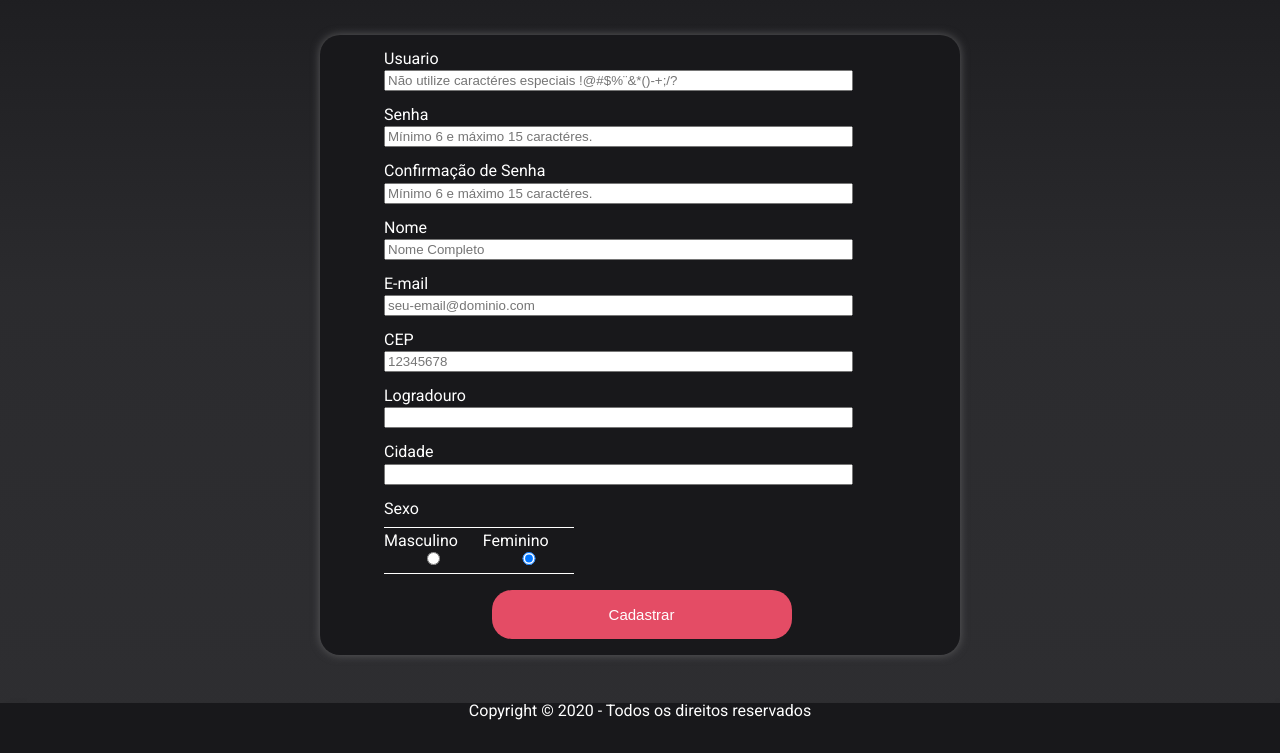
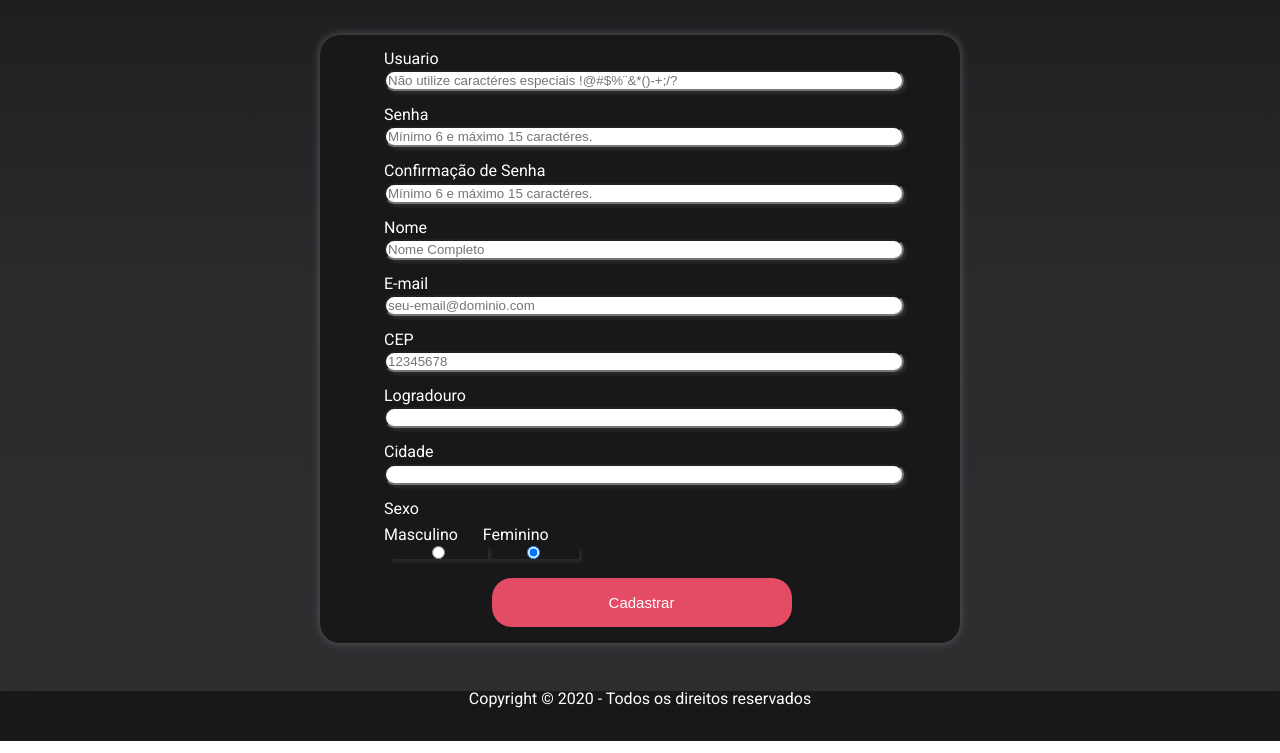
Before and after one commit to lucasdev3/form-validation, a plain HTML site: page views/register.html in a window 1280 px wide. Shown: the part 159-912 px from the top of the page. Drawn offline with nearby package versions, Linux system fonts and the light colour scheme.

Commit message:
Update register.css

```diff
--- a/assets/css/register.css
+++ b/assets/css/register.css
@@ -85,14 +85,18 @@ fieldset {
 }
 
 .form-content input {
-    width: 90%;
+    width: 100%;
+    border-radius: 20px;
+    box-shadow: #2b2b2e 3px 3px 3px;
 }
 
 .radio {
     display: flex;
     flex-direction: row;
 }
-
+input::selection {
+    background: red;
+}
 label {
     color: #ffffff;
     margin-top: 1rem;
@@ -103,9 +107,7 @@ label {
     margin-bottom: 10px;
 }
 .masculino, .feminino {
-    padding: 5px 0;
-    border-top: 1px solid white;
-    border-bottom: 1px solid white;
+    box-shadow: none;
 }
 button {
     border-radius: 20px;
@@ -120,14 +122,15 @@ button {
     border: none;
     left: 21%;
     transition: 0.5s;
+    box-sizing: border-box;
 }
 
 button:hover {
+    box-sizing: border-box;
     transition: 0.5s;
     transform: scale(1.1);
     color: white;
     background-color: #912638;
-    font-size: 17px;
 }
 
 span {
```
